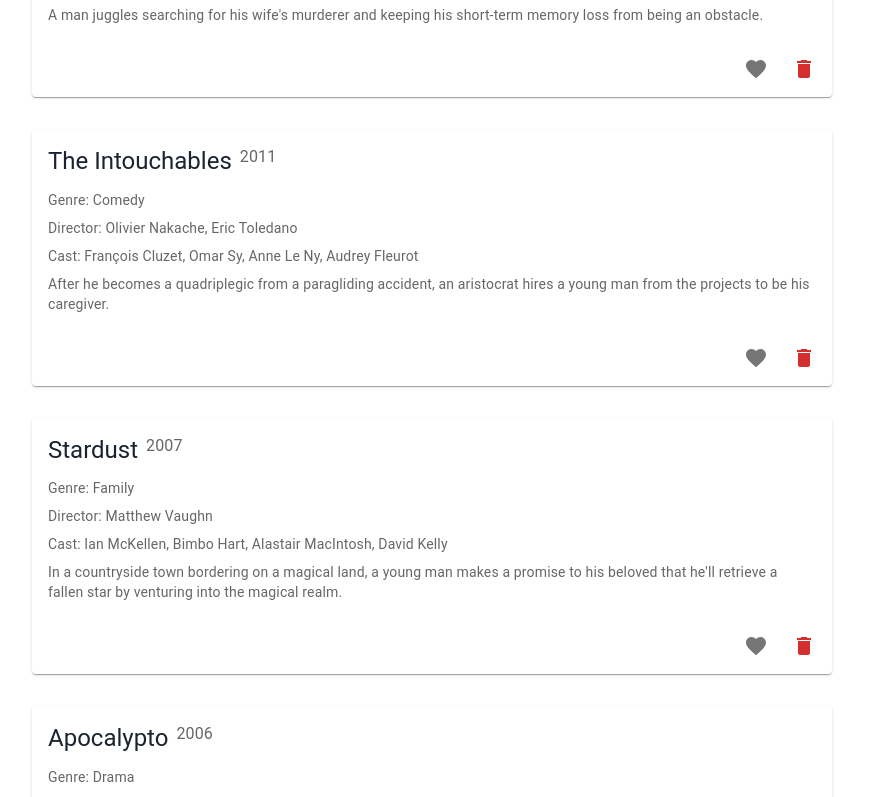
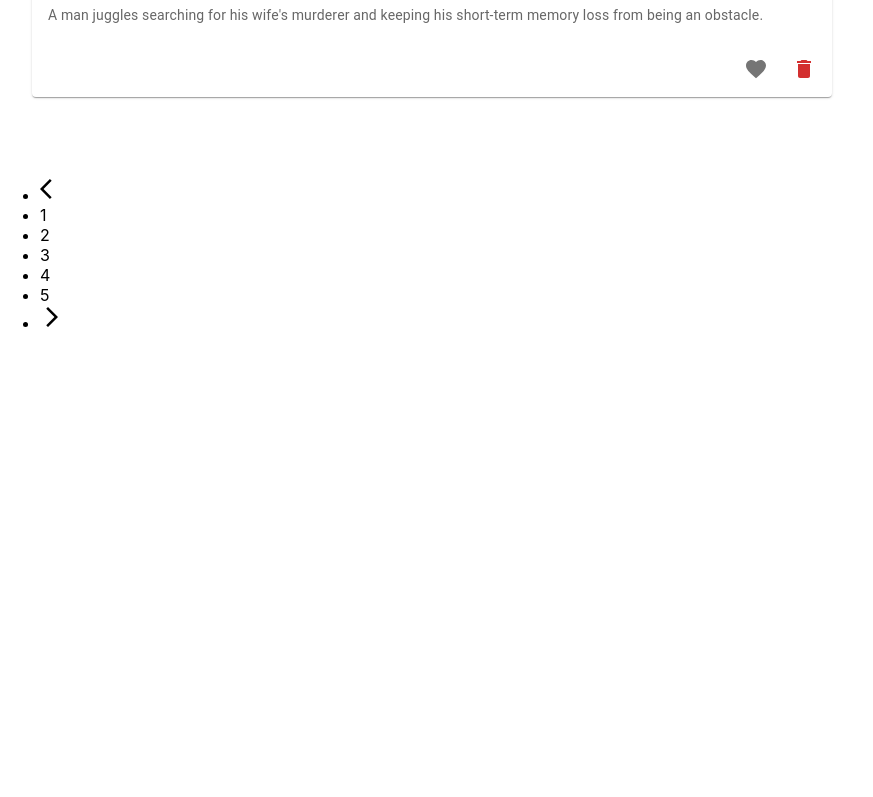
Before and after one commit to Giorgipruidze352/movie-app, a React (Create React App) app: page /movies in a window 1280 px wide. Shown: the part 2320-3117 px from the top of the page, without its empty margins (0-873 px from the left). After the commit the page ends 2669 px from the top, so only its background shows below. Built offline with nearby package versions, Linux system fonts and the light colour scheme.

Commit message:
created pagination

```diff
--- a/src/components/MovieList.js
+++ b/src/components/MovieList.js
@@ -1,18 +1,67 @@
-import { Grid } from "@mui/material";
+import { useState, useEffect } from "react";
+import { useContext } from "react";
+import ReactPaginate from "react-paginate";
+import { Grid, Typography } from "@mui/material";
+import ArrowBackIosIcon from "@mui/icons-material/ArrowBackIos";
+import ArrowForwardIosIcon from "@mui/icons-material/ArrowForwardIos";
 import Movie from "./Movie";
-import { useContext } from "react";
 import MovieContext from "../contexts/Movie";
 
 const MovieList = () => {
   const { filterList } = useContext(MovieContext);
+  const [showedMovies, setShowedMovies] = useState([]);
+  const [itemOffset, setItemOffset] = useState(0);
+  const [pageCount, setPageCount] = useState(0);
+  const itemsPerPage = 8;
+
+  const handlePageClick = (event) => {
+    const newOffset = (event.selected * itemsPerPage) % filterList.length;
+    setItemOffset(newOffset);
+  };
+
+  useEffect(() => {
+    const endOffset = itemOffset + itemsPerPage;
+    setShowedMovies(filterList.slice(itemOffset, endOffset));
+    setPageCount(Math.ceil(filterList.length / itemsPerPage));
+  }, [itemOffset, filterList]);
+
   return (
+    <>
+      {showedMovies.length > 0 ? (
+        <>
           <Grid container direction="column" sx={{ p: 4, pt: 0 }}>
-      {filterList.map((movie) => (
+            {showedMovies.map((movie) => (
               <Grid key={movie.id} item sx={{ pb: 4 }}>
                 <Movie movie={movie} />
               </Grid>
             ))}
           </Grid>
+          <ReactPaginate
+            breakLabel="..."
+            previousLabel={<ArrowBackIosIcon />}
+            nextLabel={<ArrowForwardIosIcon />}
+            onPageChange={handlePageClick}
+            pageRangeDisplayed={5}
+            pageCount={pageCount}
+            renderOnZeroPageCount={null}
+            containerClassName="pagination"
+            pageLinkClassName="page-num"
+            activeLinkClassName="page-active"
+            previousLinkClassName="prev"
+            nextLinkClassName="next"
+          />
+        </>
+      ) : (
+        <Typography
+          variant="body2"
+          color="text.secondary"
+          textAlign="center"
+          m={2}
+        >
+          No Movies found
+        </Typography>
+      )}
+    </>
   );
 };
 
```
Lines whose indentation alone changed are shown as unchanged.
